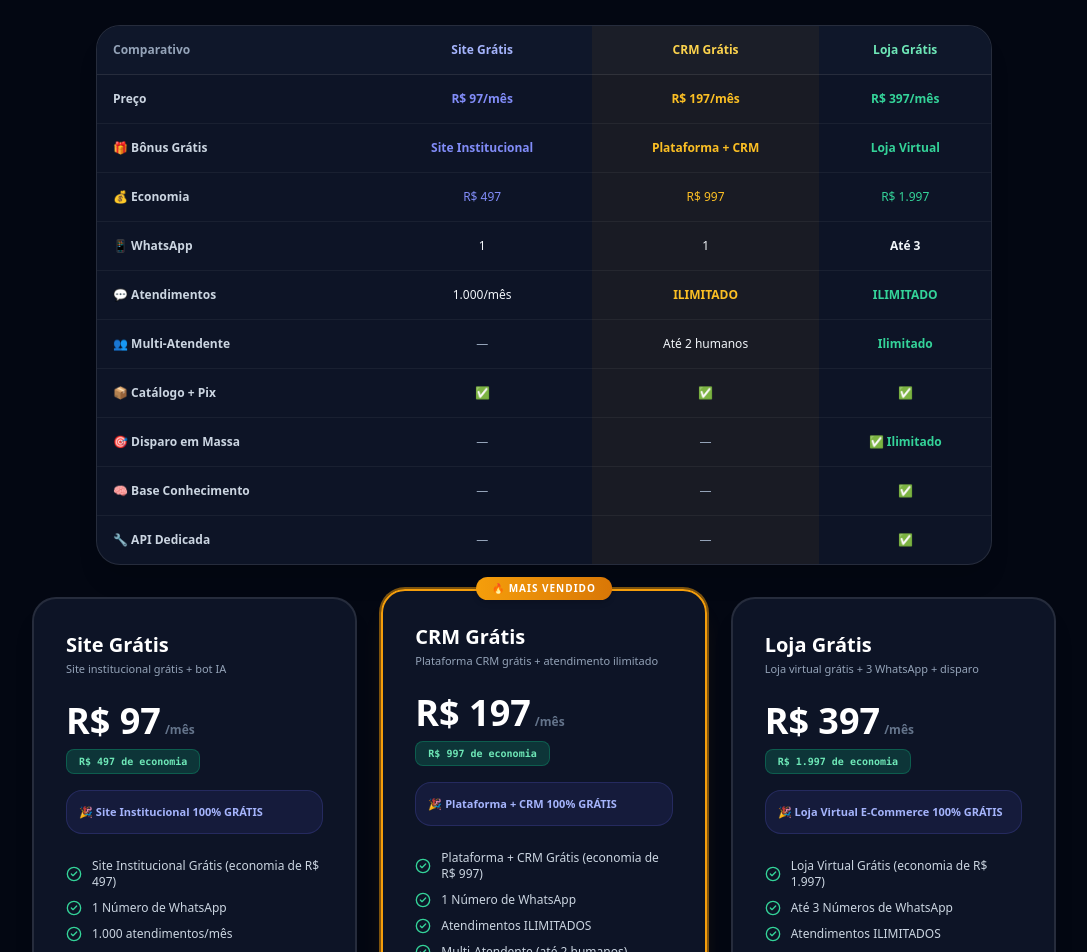
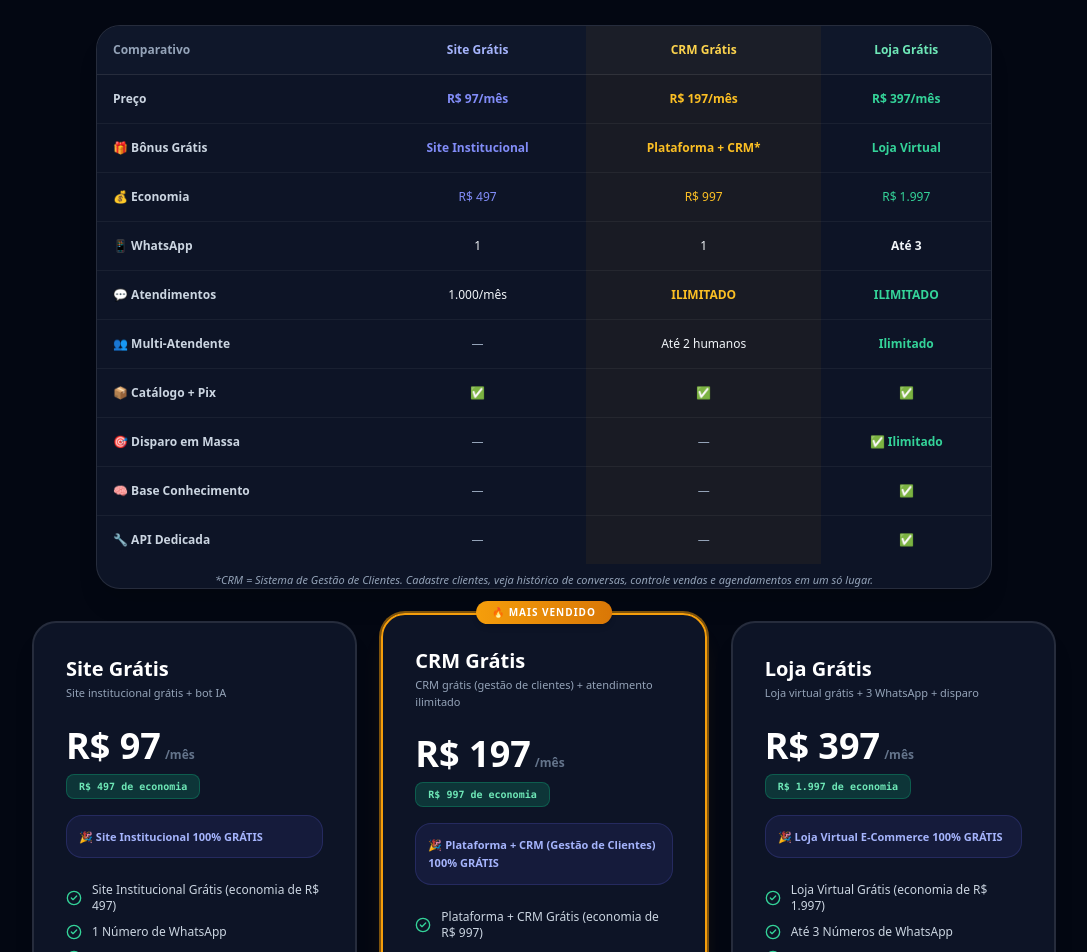
Before and after one commit to Ruanggd123/VendaSaas, a Next.js app in the folder saas-docker/nextjs/: page / in a window 1280 px wide. Shown: the part 3980-4932 px from the top of the page, without its empty margins (96-1183 px from the left). Built offline with nearby package versions, Linux system fonts and the light colour scheme.

Commit message:
feat: add CRM explanation for non-technical users in plans

```diff
--- a/saas-docker/nextjs/src/app/api/settings/whatsapp/route.ts
+++ b/saas-docker/nextjs/src/app/api/settings/whatsapp/route.ts
@@ -96,7 +96,7 @@ export async function GET() {
         {
           name: "Plano CRM Grátis",
           price: "197",
-          description: "Plataforma + CRM grátis incluso + bot IA. Atendimentos ILIMITADOS, Multi-Atendente, Pix no chat. Ideal para empresas.",
+          description: "Plataforma + CRM grátis incluso + bot IA. CRM = Sistema de Gestão de Clientes (cadastro, histórico, vendas). Atendimentos ILIMITADOS, Multi-Atendente, Pix no chat. Ideal para empresas.",
           duration_min: 0,
           requires_payment: true,
           monthly: "197",
--- a/saas-docker/nextjs/src/app/page.tsx
+++ b/saas-docker/nextjs/src/app/page.tsx
@@ -1051,7 +1051,7 @@ export default function Home() {
                     </thead>
                     <tbody className="divide-y divide-slate-100 dark:divide-white/5">
                       <tr><td className="p-4 font-bold text-slate-700 dark:text-slate-300">Preço</td><td className="p-4 text-center font-black text-indigo-600 dark:text-indigo-400">R$ 97/mês</td><td className="p-4 text-center font-black text-amber-600 dark:text-amber-400 bg-amber-50/50 dark:bg-amber-500/5">R$ 197/mês</td><td className="p-4 text-center font-black text-emerald-600 dark:text-emerald-400">R$ 397/mês</td></tr>
-                      <tr><td className="p-4 font-bold text-slate-700 dark:text-slate-300">🎁 Bônus Grátis</td><td className="p-4 text-center text-indigo-600 dark:text-indigo-400 font-bold">Site Institucional</td><td className="p-4 text-center text-amber-600 dark:text-amber-400 font-bold bg-amber-50/50 dark:bg-amber-500/5">Plataforma + CRM</td><td className="p-4 text-center text-emerald-600 dark:text-emerald-400 font-bold">Loja Virtual</td></tr>
+                      <tr><td className="p-4 font-bold text-slate-700 dark:text-slate-300">🎁 Bônus Grátis</td><td className="p-4 text-center text-indigo-600 dark:text-indigo-400 font-bold">Site Institucional</td><td className="p-4 text-center text-amber-600 dark:text-amber-400 font-bold bg-amber-50/50 dark:bg-amber-500/5">Plataforma + CRM*</td><td className="p-4 text-center text-emerald-600 dark:text-emerald-400 font-bold">Loja Virtual</td></tr>
                       <tr><td className="p-4 font-bold text-slate-700 dark:text-slate-300">💰 Economia</td><td className="p-4 text-center text-indigo-600 dark:text-indigo-400">R$ 497</td><td className="p-4 text-center text-amber-600 dark:text-amber-400 bg-amber-50/50 dark:bg-amber-500/5">R$ 997</td><td className="p-4 text-center text-emerald-600 dark:text-emerald-400">R$ 1.997</td></tr>
                       <tr><td className="p-4 font-bold text-slate-700 dark:text-slate-300">📱 WhatsApp</td><td className="p-4 text-center">1</td><td className="p-4 text-center bg-amber-50/50 dark:bg-amber-500/5">1</td><td className="p-4 text-center font-bold">Até 3</td></tr>
                       <tr><td className="p-4 font-bold text-slate-700 dark:text-slate-300">💬 Atendimentos</td><td className="p-4 text-center">1.000/mês</td><td className="p-4 text-center font-bold text-amber-600 dark:text-amber-400 bg-amber-50/50 dark:bg-amber-500/5">ILIMITADO</td><td className="p-4 text-center font-bold text-emerald-600 dark:text-emerald-400">ILIMITADO</td></tr>
@@ -1063,6 +1063,9 @@ export default function Home() {
                     </tbody>
                   </table>
                 </div>
+                <p className="text-[11px] text-slate-400 text-center pt-2 px-4 italic">
+                  *CRM = Sistema de Gestão de Clientes. Cadastre clientes, veja histórico de conversas, controle vendas e agendamentos em um só lugar.
+                </p>
               </div>
 
               {/* Cards dos Planos */}
@@ -1091,13 +1094,14 @@ export default function Home() {
                     id: "crm_gratis",
                     name: "CRM Grátis",
                     price: "R$ 197",
-                    tagline: "Plataforma CRM grátis + atendimento ilimitado",
+                    tagline: "CRM grátis (gestão de clientes) + atendimento ilimitado",
                     desc: "Para empresas e equipes de vendas",
-                    bonus: "🎉 Plataforma + CRM 100% GRÁTIS",
+                    bonus: "🎉 Plataforma + CRM (Gestão de Clientes) 100% GRÁTIS",
                     bonusValue: "R$ 997",
                     color: "border-amber-500",
                     features: [
                       "Plataforma + CRM Grátis (economia de R$ 997)",
+                      "📌 CRM = Sistema de Gestão de Clientes: cadastro, histórico e vendas",
                       "1 Número de WhatsApp",
                       "Atendimentos ILIMITADOS",
                       "Multi-Atendente (até 2 humanos)",
--- a/saas-docker/nextjs/src/lib/plans.ts
+++ b/saas-docker/nextjs/src/lib/plans.ts
@@ -45,7 +45,7 @@ export const PLANS: Record<string, Plan> = {
   crm_gratis: {
     id: 'crm_gratis',
     name: 'CRM Grátis',
-    tagline: 'Plataforma CRM grátis + atendimento ilimitado',
+    tagline: 'CRM grátis (gestão de clientes) + atendimento ilimitado',
     price: 197,
     maxUsers: 5,
     maxWhatsappInstances: 1,
```
